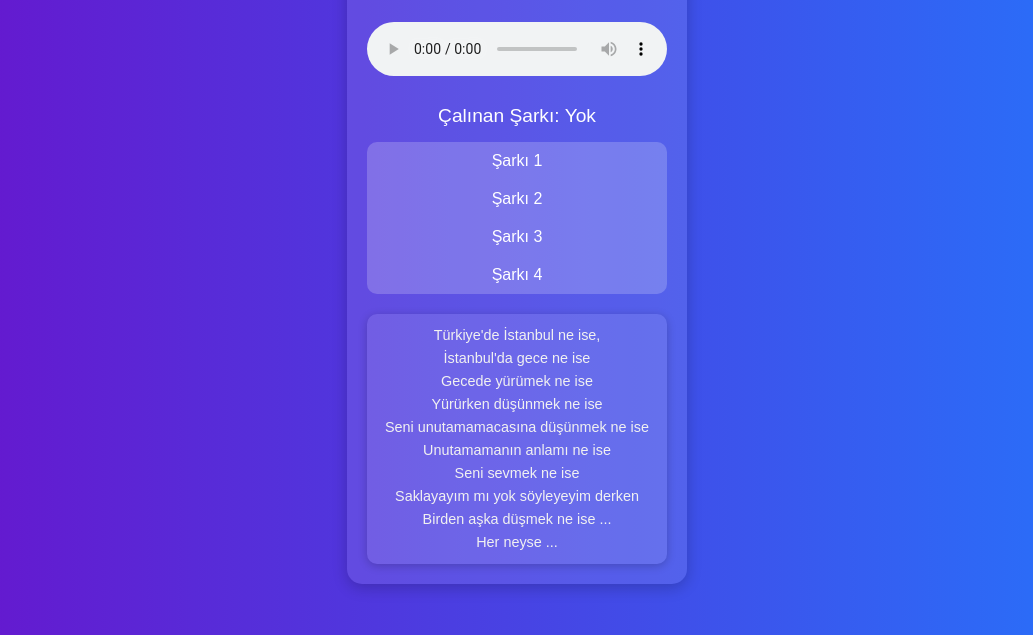
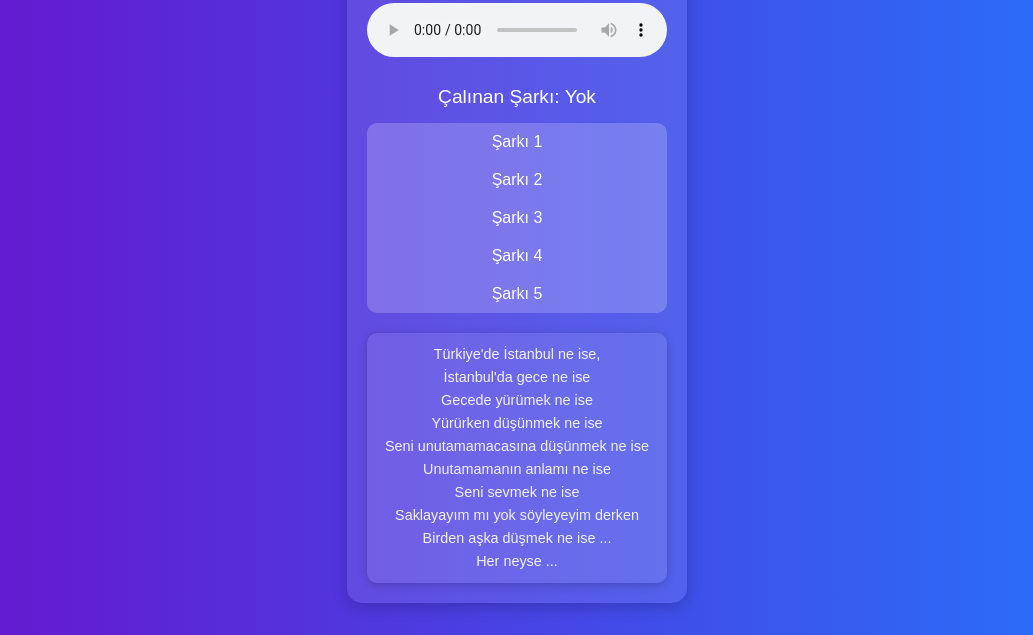
Before and after one commit to ekucet/ekucet.github.io, a plain HTML site: page index.html in a window 1280 px wide. Shown: the part 165-800 px from the top of the page, without its empty margins (123-1156 px from the left). Drawn offline with Linux system fonts and the light colour scheme.

Commit message:
Update index.html

```diff
--- a/index.html
+++ b/index.html
@@ -99,6 +99,7 @@
     <script>
         // Şarkı listesi
         const playlist = [
+            '00.mp3',
             '0.mp3',
             '1.mp3',
             '2.mp3',
```
